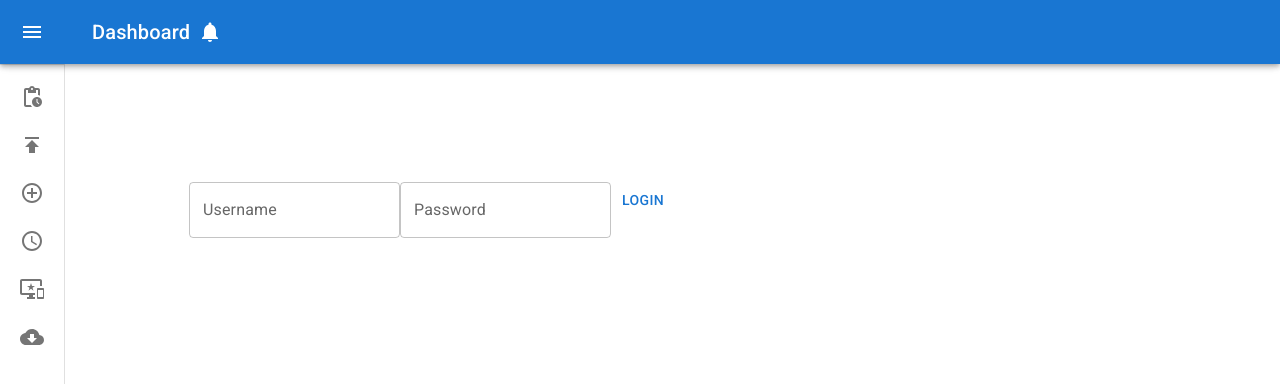
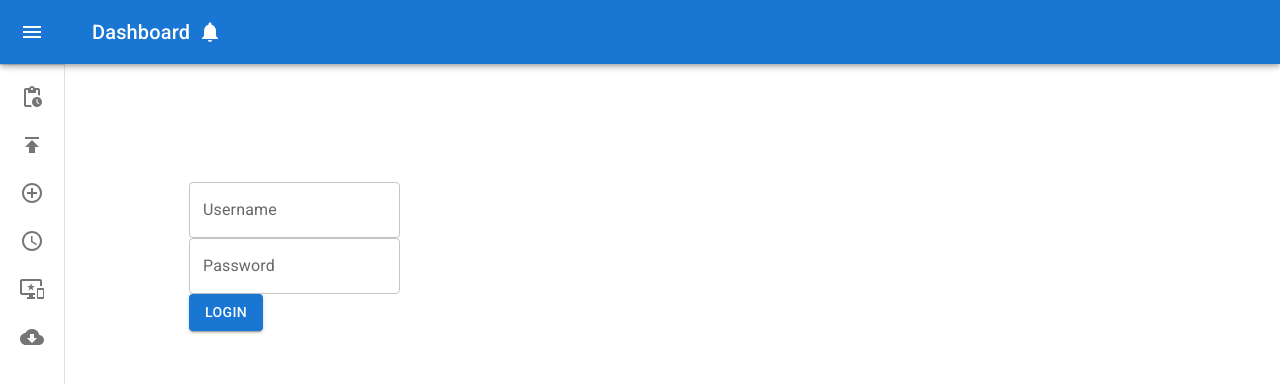
Before and after one commit to LuisBlau/rems-dashboard, a Next.js app: page /login in a window 1280 px wide. Shown: the top 384 px of the page. Built offline with nearby package versions, Linux system fonts and the light colour scheme.

Commit message:
fix design

```diff
--- a/pages/login.js
+++ b/pages/login.js
@@ -64,10 +64,13 @@ export default function Login() {
 	return(
       <Root className={classes.content}>
         <div className={classes.appBarSpacer}/>
-          <Container maxWidth="lg" className={classes.container} style={{margin:100}}>
-		<TextField label="Username" value={username} onChange={updateUsername}/>
-		<TextField label="Password" value={password} onChange={updatePassword}/>
-		<Button onClick={login}>Login</Button>
+
+          <Container maxWidth="lg" className={classes.container} style={{margin:100,float:"left"}}>
+		  <div>
+		<TextField label="Username" value={username} onChange={updateUsername} style={{display:"block"}}/>
+		<TextField label="Password" type="password" value={password} onChange={updatePassword} style={{display:"block"}}/>
+		<Button onClick={login} style={{display:"block"}} variant="contained">Login</Button>
+		</div>
 		</Container>
         </Root>
 	)
--- a/pages/store/dumpTable.js
+++ b/pages/store/dumpTable.js
@@ -58,10 +58,10 @@ export default function releaseOverview() {
 
   const [filterText, setFilterText] = useState("");
 
-  const {data, error} = useSWR("/REMS/release", fetcher);
+  //const {data, error} = useSWR("/REMS/release", fetcher);
 
-  if (error) return <div>failed to load</div>;
-  if (!data) return <div>loading...</div>;
+  //if (error) return <div>failed to load</div>;
+  //if (!data) return <div>loading...</div>;
   return (
     <Root className={classes.content}>
       <div className={classes.appBarSpacer}/>
```
